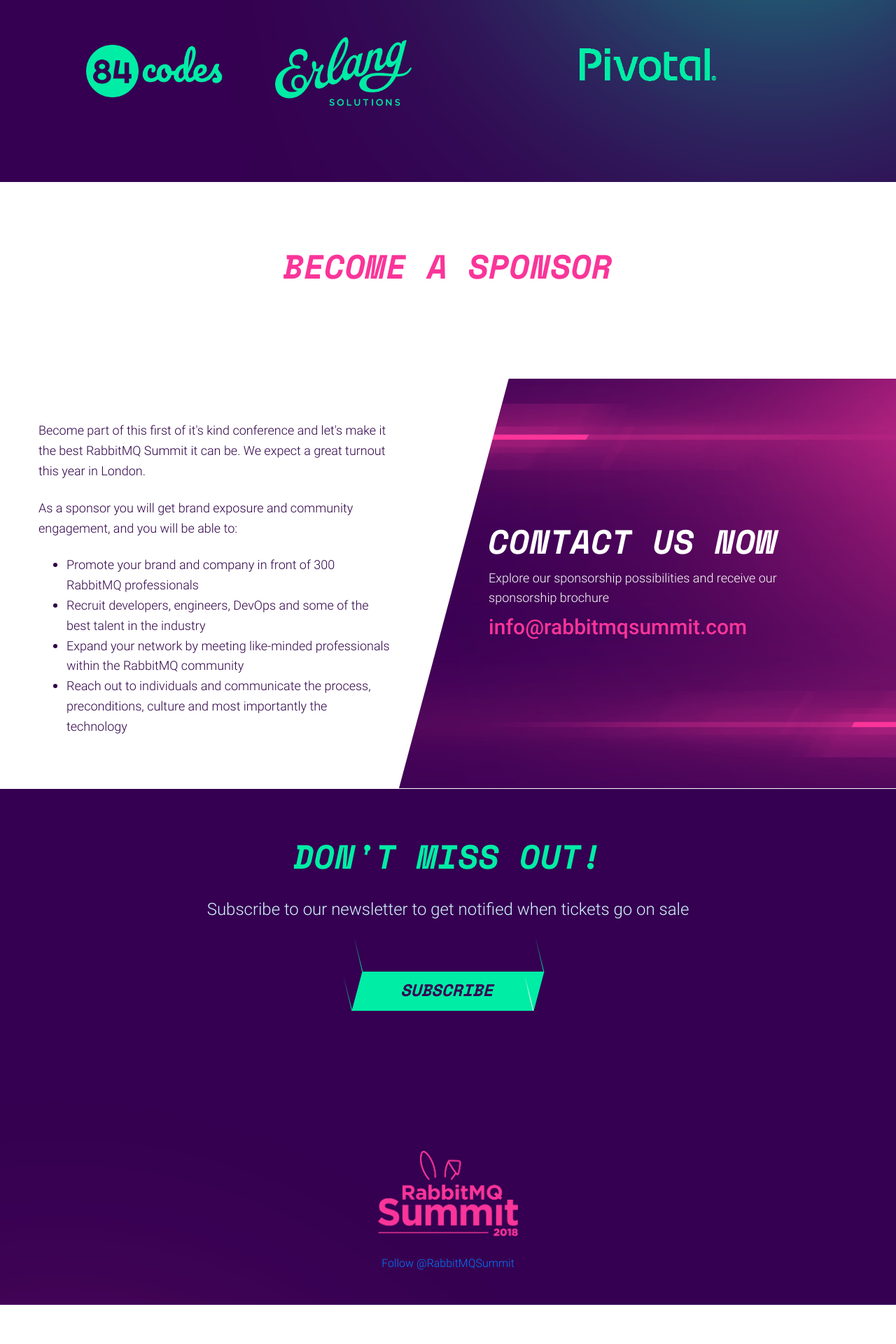
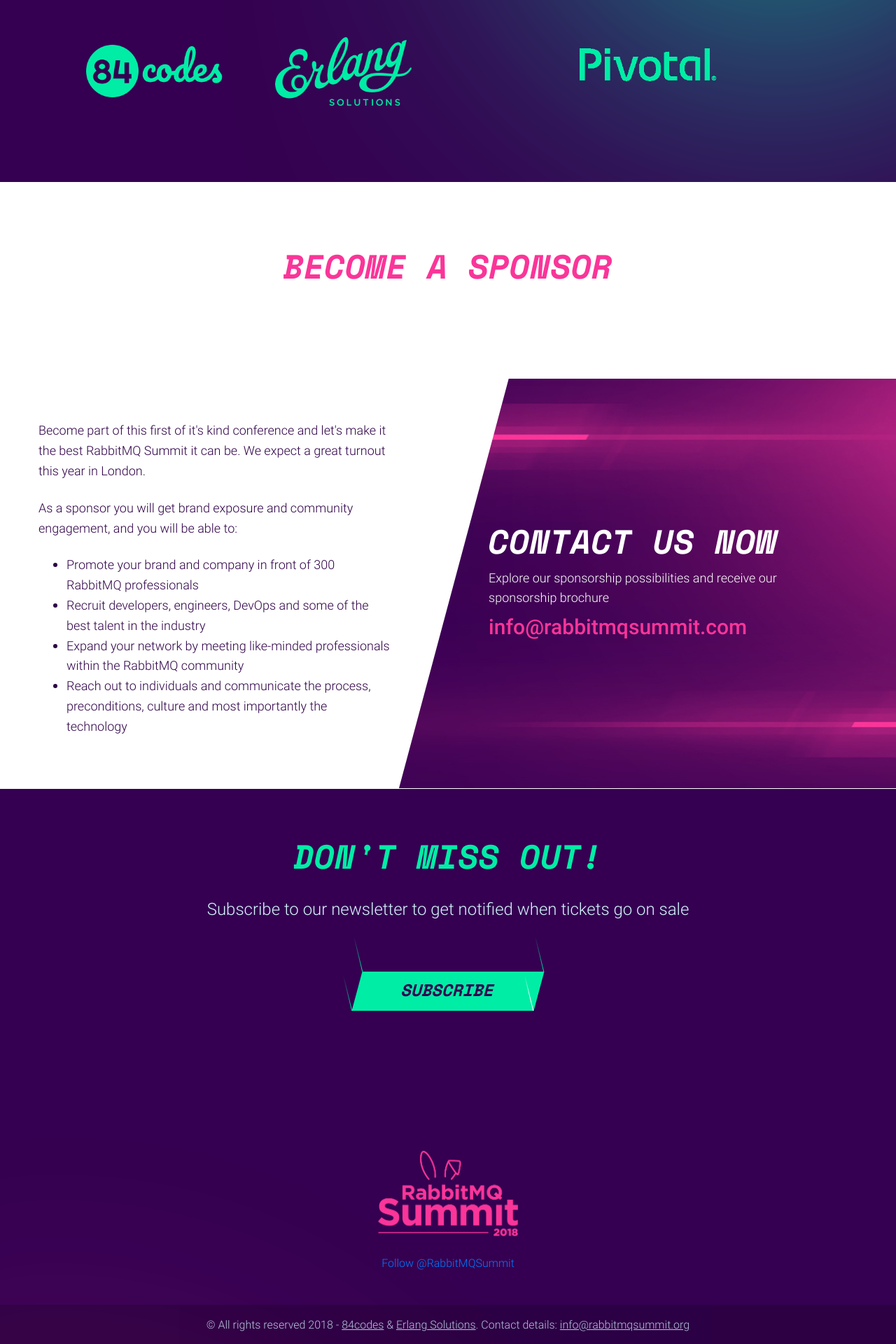
Before and after one commit to isabella232/rabbitmq-summit-1, a Jekyll site: the page built from index.html, in a window 1280 px wide. Shown: the part 2287-4207 px from the top of the page at 70% size. Built offline with Jekyll 4.4.1, drawn with Linux system fonts in a browser that asks for light colours; nearby versions of some CDN libraries; comment, search, counter and statistics services are not loaded; before the commit the page ends 4151 px from its top, so only the background shows below that.

Commit message:
Added footer text and links

```diff
--- a/_includes/footer.html
+++ b/_includes/footer.html
@@ -1,11 +1,22 @@
 
-		<footer id="footer" class="py-5">
+		<footer id="footer" class="pt-5 pb-0">
 			<div class="container">
 				<div class="row justify-content-center">
-					<div class="col-12 text-center">
+					<div class="col-12 text-center mb-5">
 						<div class="logo"><img src="/img/logo-pink.png" alt="RabbitMQSummit 2018" class="w-100 footer-logo mb-4" /></div>
 						<a href="https://twitter.com/RabbitMQSummit?ref_src=twsrc%5Etfw" class="twitter-follow-button" data-size="large" data-dnt="true" data-show-count="false">Follow @RabbitMQSummit</a><script async src="https://platform.twitter.com/widgets.js" charset="utf-8"></script>
 					</div>
 				</div>
 			</div>
+			<div class="footer-alt">
+				<div class="container">
+					<div class="row">
+						<div class="col-md-12 text-center py-3">
+							<p class="mb-0">
+								&copy; All rights reserved 2018 - <a href="https://www.84codes.com/" target="_blank">84codes</a> &amp; <a href="https://erlangsolutions.com" target="_blank">Erlang Solutions</a>. Contact details: <a href="mailto:info@rabbitmqsummit.com">info@rabbitmqsummit.org</a>
+							</p>
+						</div>
+					</div>
+				</div>
+			</div>
 		</footer>
--- a/css/starter.scss
+++ b/css/starter.scss
@@ -747,3 +747,17 @@ address{
 		font-size: 1.875rem;
 	}
 }
+
+footer .footer-alt {
+	background-color: rgba(0,0,0,.2);
+	color: $gray-100;
+	opacity: .8;
+	a {
+		color: $gray-100;
+		text-decoration: underline;
+		&:hover {
+			opacity: .8;
+			text-decoration: none;
+		}
+	}
+}
```
